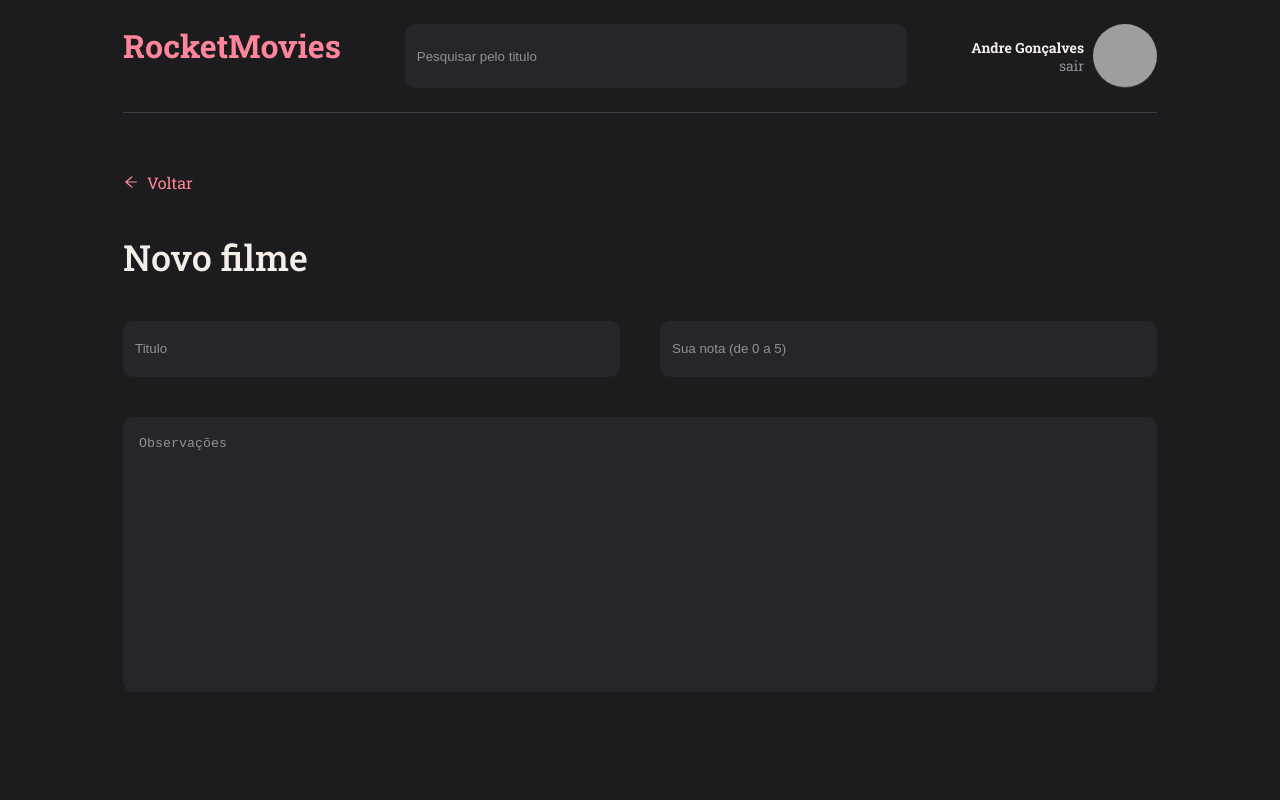
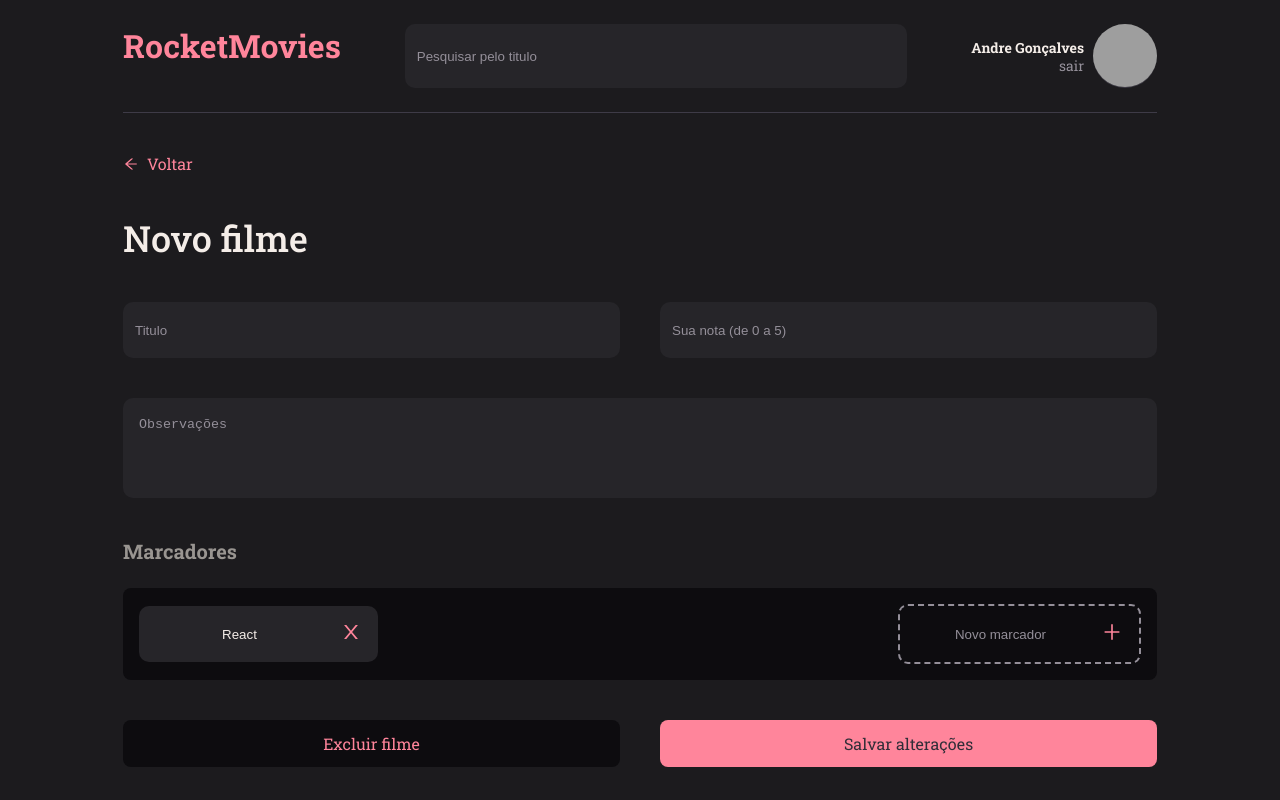
Before and after one commit to AndreGoncalves2/exp-desafio-restful-react, a React (Vite) app: page /new in a window 1280 px wide. Built offline with nearby package versions, Linux system fonts and the light colour scheme; grey boxes are pictures that could not be loaded.

Commit message:
NewNote- Created

```diff
--- a/src/components/Button/index.jsx
+++ b/src/components/Button/index.jsx
@@ -5,6 +5,7 @@ export function Button({icon: Icon, title, ...rest}) {
     return (
         <Container
         type="button"
+        {...rest}
         >
             {Icon && <Icon size={20}/>}
             {title}
--- a/src/components/HighLighter/index.jsx
+++ /dev/null
@@ -1,8 +0,0 @@
-import { Container } from './styles';
-
-export function HighLighter(){
-    return(
-        <Container>
-        </Container>
-    );
-}
--- a/src/components/HighLighter/styles.js
+++ /dev/null
@@ -1,7 +0,0 @@
-import styled from 'styled-components';
-
-export const Container = styled.div`
-  display: flex;
-  flex-direction: column;
-  align-items: center;
-  `;
--- a/src/components/Input/styles.js
+++ b/src/components/Input/styles.js
@@ -19,7 +19,6 @@ export const Container = styled.div`
         outline: none;
 
         border-radius: 10px;
-        border: none;
 
         color: ${({ theme }) => theme.COLORS.WHITE};
         background: transparent;
--- a/src/components/ListTags/index.jsx
+++ b/src/components/ListTags/index.jsx
@@ -4,7 +4,9 @@ export function ListTags({ tags }) {
     return (
         <Container>
             {tags.map(tag => (
-                <li key={tag}>{tag}</li>
+                <li key={tag}>
+                    <button>{tag}</button>
+                </li>
             ))}
         </Container>
     );
--- /dev/null
+++ b/src/components/NewTag/index.jsx
@@ -0,0 +1,21 @@
+import { Container } from './styles';
+import { AiOutlineClose, AiOutlinePlus } from 'react-icons/ai';
+
+export function NewTag({ isNew, value, ...rest }){
+    return(
+        <Container $isNew={isNew}>
+            <input
+                type="text"
+                readOnly={!isNew}
+                {...rest}
+                placeholder='Novo marcador'
+                value={value}
+            >
+            </input>
+
+            <button>
+                {isNew? <AiOutlinePlus /> : <AiOutlineClose />}
+            </button>
+        </Container>
+    );
+}
--- /dev/null
+++ b/src/components/NewTag/styles.js
@@ -0,0 +1,43 @@
+import styled from 'styled-components';
+
+export const Container = styled.div`
+  display: flex;
+  align-items: center;
+  justify-content: center;
+
+  border-radius: 10px;
+  padding-right: 16px;
+
+  background-color: ${({ theme, $isNew }) => $isNew ? "transparent" : theme.COLORS.BACKGROUND_100};
+  border: ${({ theme, $isNew }) => $isNew ? `2px dashed ${theme.COLORS.GRAY_100}` : "none"};
+
+  > input {
+    height: 56px;
+    width: 100%;
+
+    padding: 12px;
+    color: ${({ theme }) => theme.COLORS.WHITE};
+    background: transparent;
+
+    border: none;
+    outline: none;
+    text-align: center;
+
+    &::placeholder {
+        color: ${({ theme }) => theme.COLORS.GRAY_100};
+    }
+
+  }
+
+  > button {
+    background: transparent;
+    border: none;
+  }
+
+  > button svg {
+    width: 22px;
+    height: 24px;
+
+    color: ${({ theme }) => theme.COLORS.VIOLET};
+  }
+  `;
--- a/src/pages/CreateNote/index.jsx
+++ b/src/pages/CreateNote/index.jsx
@@ -1,9 +1,10 @@
-import { Container, NoteHeader } from "./styles";
+import { Container, NoteHeader, NewTags, HighLighter, Controls } from "./styles";
 
 import { Header } from "../../components/Header";
 import { TextButton } from "../../components/TextButton";
 import { Input } from "../../components/Input";
-import { HighLighter } from "../../components/HighLighter";
+import { NewTag } from "../../components/NewTag";
+import { Button } from "../../components/Button";
 
 export function CreateNote() {
     return (
@@ -30,7 +31,26 @@ export function CreateNote() {
                     placeholder="Observações"
                 />
 
-                <HighLighter/>
+                <HighLighter>
+                    <h2>Marcadores</h2>
+
+                    <NewTags>
+                        <NewTag value="React"/>
+                        <NewTag isNew/>
+                    </NewTags>
+                </HighLighter>
+
+                <Controls>
+                    <Button
+                        title="Excluir filme"
+                        className="delete"
+                    />
+
+                    <Button
+                        title="Salvar alterações"
+                        className="save"
+                    />
+                </Controls>
             </main>
         </Container>
     );
--- a/src/pages/CreateNote/styles.js
+++ b/src/pages/CreateNote/styles.js
@@ -20,7 +20,7 @@ export const Container = styled.div`
         }
 
         > textarea {
-            height: 275px;
+            min-height: 100px;
             width: 100%;
 
             padding: 19px 16px;
@@ -46,3 +46,40 @@ export const NoteHeader = styled.div`
     grid-template-columns: 1fr 1fr;
     gap: 40px;
 `;
+
+export const NewTags = styled.div`
+    display: flex;
+    flex-wrap: wrap;
+    align-items: center;
+    justify-content: space-between;
+
+    background-color: ${({ theme }) => theme.COLORS.BLACK};
+
+    padding: 16px;
+    border-radius: 8px;
+
+`;
+
+export const HighLighter = styled.div`
+
+    > h2 {
+        font-size: 20px;
+        color: ${({ theme }) => theme.COLORS.GRAY_300};
+
+        margin-bottom: 24px;
+    }
+`;
+
+export const Controls = styled.div`
+    display: flex;
+    gap: 40px;
+
+    >.save {
+        color: ${({ theme }) => theme.COLORS.BACKGROUND_200};
+    }
+
+    >.delete {
+        background-color: ${({ theme }) => theme.COLORS.BLACK};
+        color: ${({ theme }) => theme.COLORS.VIOLET};
+    }
+`;
--- a/src/styles/theme.js
+++ b/src/styles/theme.js
@@ -7,6 +7,7 @@ export default {
         BACKGROUND_300: "#1C1B1E",
 
         WHITE: "#F4EDE8",
+        BLACK: "#0D0C0F",
         WHITE_200: "#E5E5E5",
         GRAY_100: "#948F99",
         GRAY_200: "#3E3B47",
```
